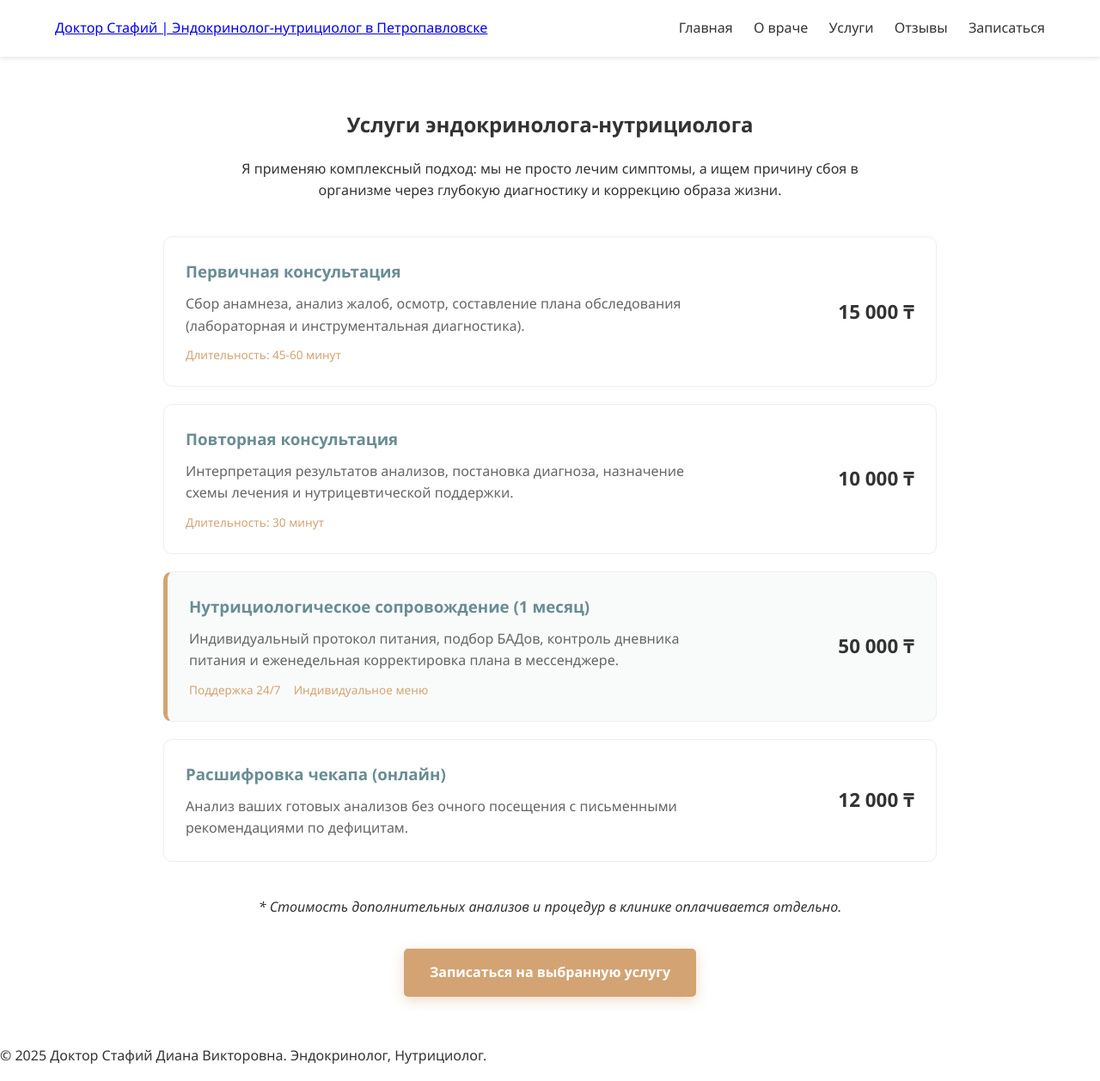
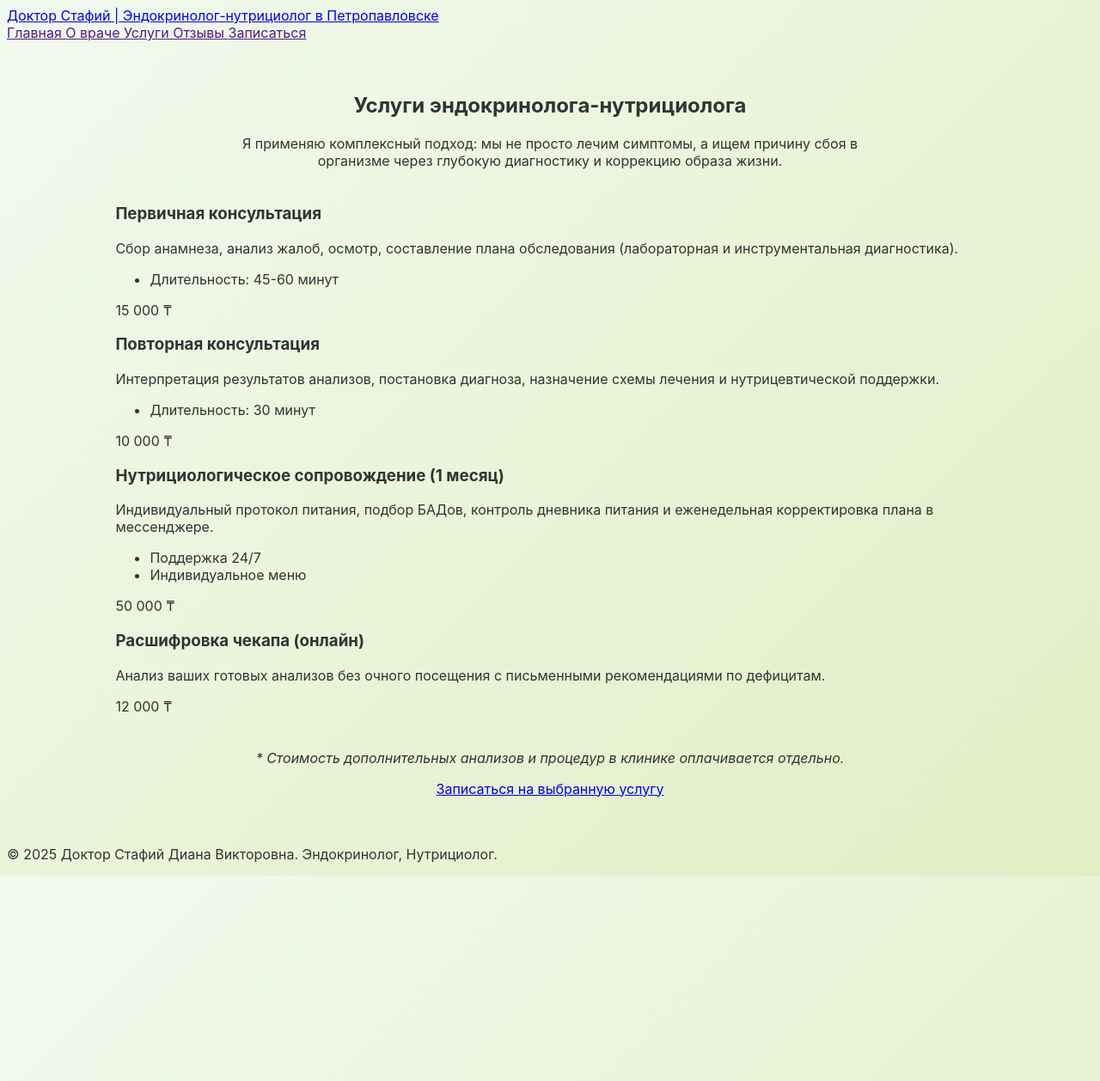
Before and after one commit to gosubv/doctorstafij, a Jekyll site: the page built from services.md, in a window 1280 px wide. Shown: the whole page at 86% size. Built offline with Jekyll 4.4.1, drawn with Linux system fonts in a browser that asks for light colours.

Commit message:
Update style.css

```diff
--- a/assets/css/style.css
+++ b/assets/css/style.css
@@ -1,199 +1,25 @@
 :root {
-  --primary-color: #6a8d92;
-  --accent-color: #d4a373;
-  --text-color: #333;
+  --primary: #a8dadc; /* Пастельный бирюзовый */
+  --accent: #457b9d;
+  --bg-gradient: linear-gradient(135deg, #f1faee 0%, #e1eec3 100%);
 }
 
-body { font-family: 'Segoe UI', sans-serif; line-height: 1.6; color: var(--text-color); margin: 0; }
-.nav-container { display: flex; justify-content: space-between; padding: 20px 5%; background: #fff; box-shadow: 0 2px 5px rgba(0,0,0,0.1); }
-.nav-links a { margin-left: 20px; text-decoration: none; color: var(--text-color); font-weight: 500; }
-.btn-nav { background: var(--primary-color); color: white !important; padding: 8px 20px; border-radius: 25px; }
-
-.hero { text-align: center; padding: 80px 10% 40px; background: #f9fbfb; }
-.btn-cta { background: var(--accent-color); color: white; padding: 15px 30px; text-decoration: none; border-radius: 5px; font-weight: bold; display: inline-block; margin-top: 20px; box-shadow: 0 4px 15px rgba(212, 163, 115, 0.4); }
-
-/* Стили календаря */
-.calendar-wrapper {
-  max-width: 900px;
-  margin: 40px auto;
-  padding: 10px;
-  background: #ffffff;
-  border-radius: 12px;
-  box-shadow: 0 10px 30px rgba(0,0,0,0.1); /* Тень */
-  overflow: hidden; /* Скругление углов для iframe */
+body {
+  font-family: 'Inter', sans-serif;
+  background: var(--bg-gradient);
+  color: #333;
 }
 
-@media (max-width: 600px) {
-  .nav-container { flex-direction: column; text-align: center; }
-  .nav-links { margin-top: 15px; }
-  .nav-links a { margin: 5px; display: inline-block; }
+.badge-online {
+  background: #ffb4a2;
+  color: white;
+  padding: 5px 12px;
+  border-radius: 20px;
+  display: inline-block;
+  font-size: 0.8em;
+  font-weight: bold;
 }
 
-/* Сетка сертификатов */
-.certificate-grid {
-  display: grid;
-  grid-template-columns: repeat(auto-fit, minmax(250px, 1fr));
-  gap: 30px;
-  margin-top: 30px;
-}
-
-/* Стили для страницы Услуг */
-.services-list {
-  display: flex;
-  flex-direction: column;
-  gap: 20px;
-  max-width: 900px;
-  margin: 0 auto;
-}
-
-.service-card {
-  display: flex;
-  justify-content: space-between;
-  align-items: center;
-  padding: 25px;
-  background: #fff;
-  border-radius: 10px;
-  border: 1px solid #eee;
-  transition: all 0.3s ease;
-}
-
-.service-card:hover {
-  border-color: var(--primary-color);
-  box-shadow: 0 5px 15px rgba(0,0,0,0.05);
-}
-
-.service-card.highlighted {
-  background: #f9fbfb;
-  border-left: 5px solid var(--accent-color);
-}
-
-.service-info h3 {
-  margin-top: 0;
-  color: var(--primary-color);
-  margin-bottom: 10px;
-}
-
-.service-info p {
-  margin: 0;
-  color: #666;
-  max-width: 600px;
-}
-
-.service-details {
-  list-style: none;
-  padding: 0;
-  margin: 10px 0 0;
-  font-size: 0.85rem;
-  color: var(--accent-color);
-  display: flex;
-  gap: 15px;
-}
-
-.service-price {
-  font-size: 1.4rem;
-  font-weight: bold;
-  color: var(--text-color);
-  white-space: nowrap;
-  margin-left: 20px;
-}
-
-@media (max-width: 600px) {
-  .service-card {
-    flex-direction: column;
-    text-align: center;
-  }
-  .service-price {
-    margin-left: 0;
-    margin-top: 15px;
-    font-size: 1.2rem;
-  }
-  .service-info p {
-    font-size: 0.9rem;
-  }
-}
-
-.cert-item {
-  background: #fff;
-  border: 1px solid #eee;
-  padding: 15px;
-  border-radius: 8px;
-  transition: transform 0.3s ease;
-  text-align: center;
-}
-
-.cert-item:hover {
-  transform: translateY(-5px);
-  box-shadow: 0 5px 15px rgba(0,0,0,0.05);
-}
-
-.cert-placeholder {
-  width: 100%;
-  height: 200px;
-  background: #e9ecef;
-  display: flex;
-  align-items: center;
-  justify-content: center;
-  margin-bottom: 15px;
-  border-radius: 4px;
-  color: #adb5bd;
-  font-weight: bold;
-  text-transform: uppercase;
-  border: 2px dashed #dee2e6;
-}
-
-.cert-item p {
-  font-size: 0.9rem;
-  margin: 0;
-}
-
-/* Сетка отзывов */
-.reviews-grid {
-  display: grid;
-  grid-template-columns: repeat(auto-fit, minmax(300px, 1fr));
-  gap: 20px;
-  margin-top: 30px;
-}
-
-.review-card {
-  background: #ffffff;
-  border-left: 4px solid var(--primary-color);
-  padding: 25px;
-  border-radius: 8px;
-  box-shadow: 0 4px 12px rgba(0,0,0,0.05);
-  display: flex;
-  flex-direction: column;
-  justify-content: space-between;
-  transition: 0.3s ease;
-}
-
-.review-card:hover {
-  transform: translateY(-3px);
-  box-shadow: 0 8px 20px rgba(0,0,0,0.1);
-}
-
-.stars {
-  color: #ffc107;
-  margin-bottom: 10px;
-  font-size: 1.1rem;
-}
-
-.review-card p {
-  font-style: italic;
-  font-size: 0.95rem;
-  color: #444;
-  margin-bottom: 15px;
-}
-
-.author {
-  font-weight: bold;
-  color: var(--primary-color);
-  font-size: 0.9rem;
-  text-align: right;
-  display: block;
-}
-
-@media (max-width: 768px) {
-  .reviews-grid {
-    grid-template-columns: 1fr; /* На мобильных по одному в ряд */
-  }
-}
+/* Стили для лайтбокса (без библиотек) */
+.gallery img { cursor: zoom-in; width: 200px; transition: 0.3s; }
+.gallery img:active { transform: scale(2.5); position: relative; z-index: 100; }
```
